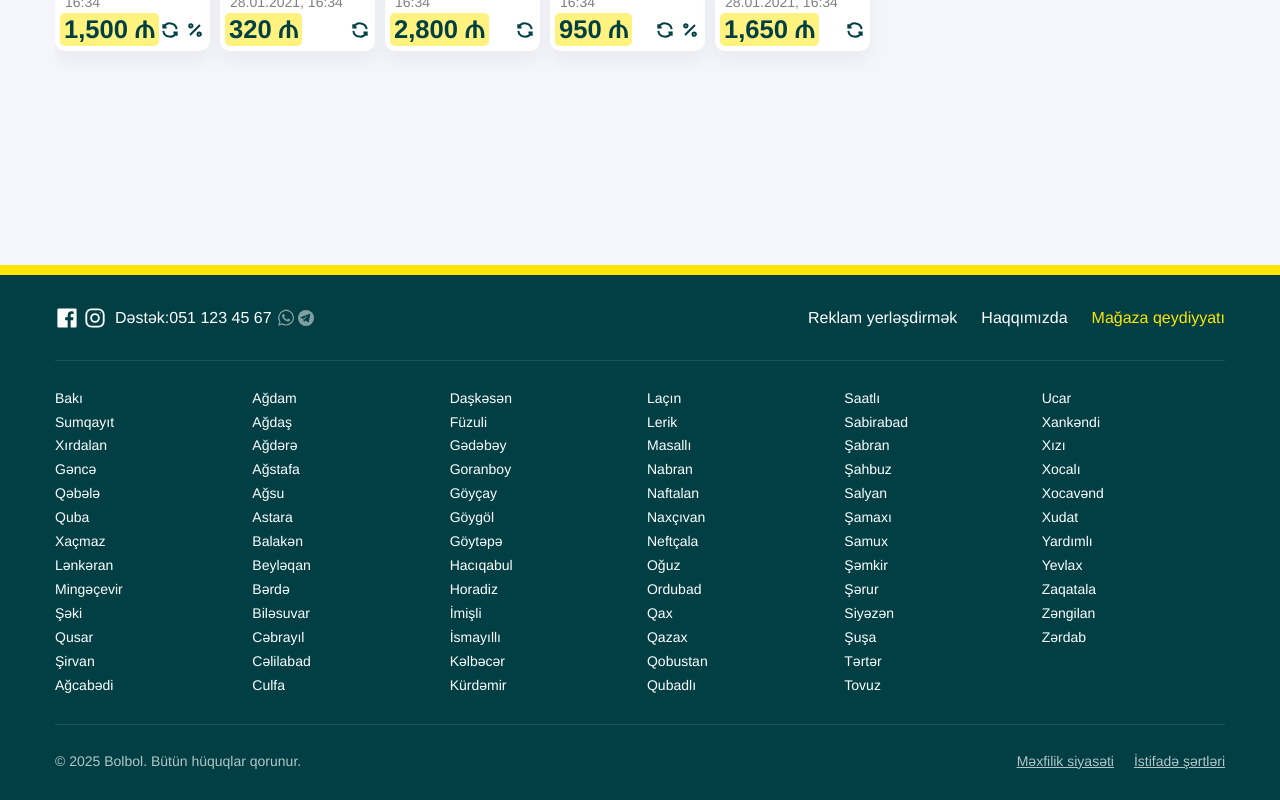
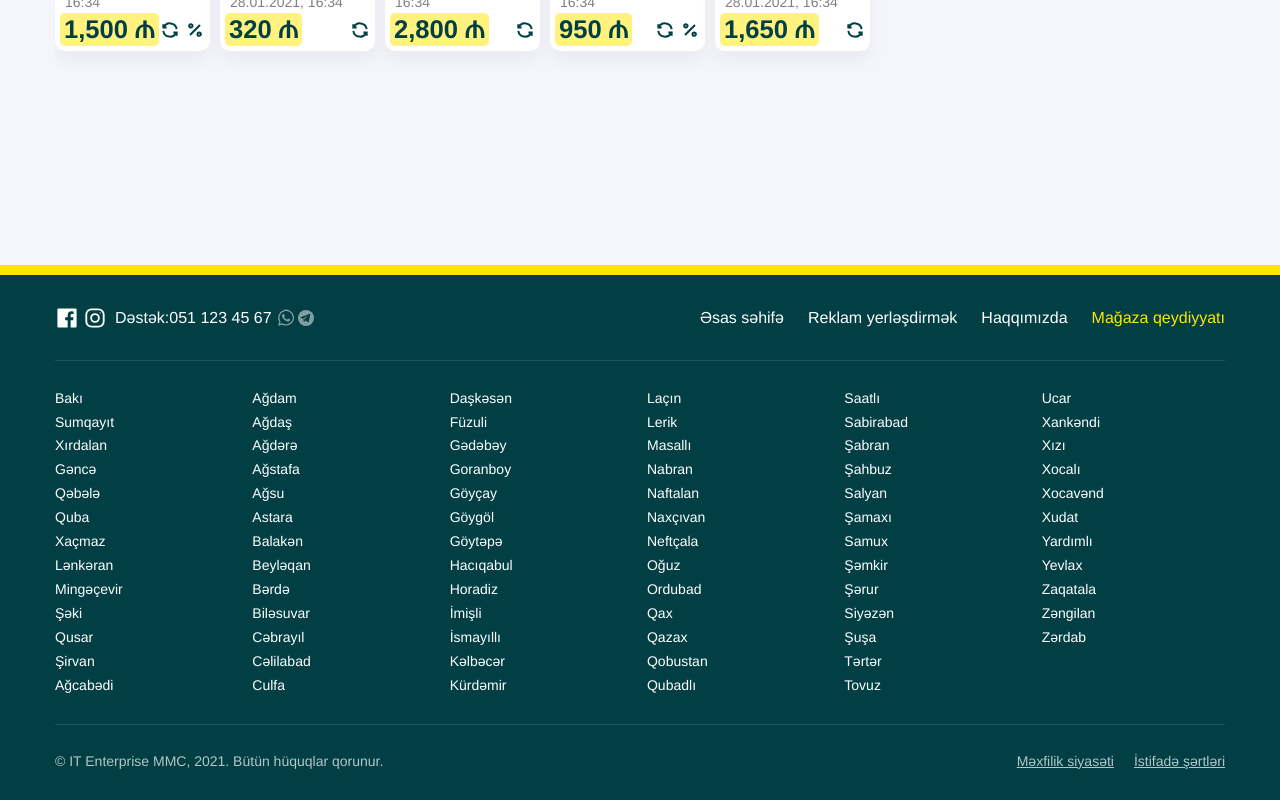
Before and after one commit to sharkwest661/blonex, a Next.js app: page / in a window 1280 px wide. Shown: the part 4470-5270 px from the top of the page. Built offline with nearby package versions, Linux system fonts and the light colour scheme; no server answers.

Commit message:
style: Update Footer component - Add missing navigation link for homepage - Correct copyright year to 2021

```diff
--- a/src/components/Layout/Footer/Footer.tsx
+++ b/src/components/Layout/Footer/Footer.tsx
@@ -47,6 +47,9 @@ const Footer: React.FC = () => {
           </div>
           <div className={styles.footer__navbar}>
             <a href="" className={styles.footer__navlink}>
+              Əsas səhifə
+            </a>
+            <a href="" className={styles.footer__navlink}>
               Reklam yerləşdirmək
             </a>
             <a href="" className={styles.footer__navlink}>
@@ -73,7 +76,7 @@ const Footer: React.FC = () => {
 
         <div className={styles.footer__bottombar}>
           <div className={styles.footer__copyright}>
-            © 2025 Bolbol. Bütün hüquqlar qorunur.
+            © IT Enterprise MMC, 2021. Bütün hüquqlar qorunur.
           </div>
           <div>
             <Link href="/privacy" className={styles.footer__link}>
```
